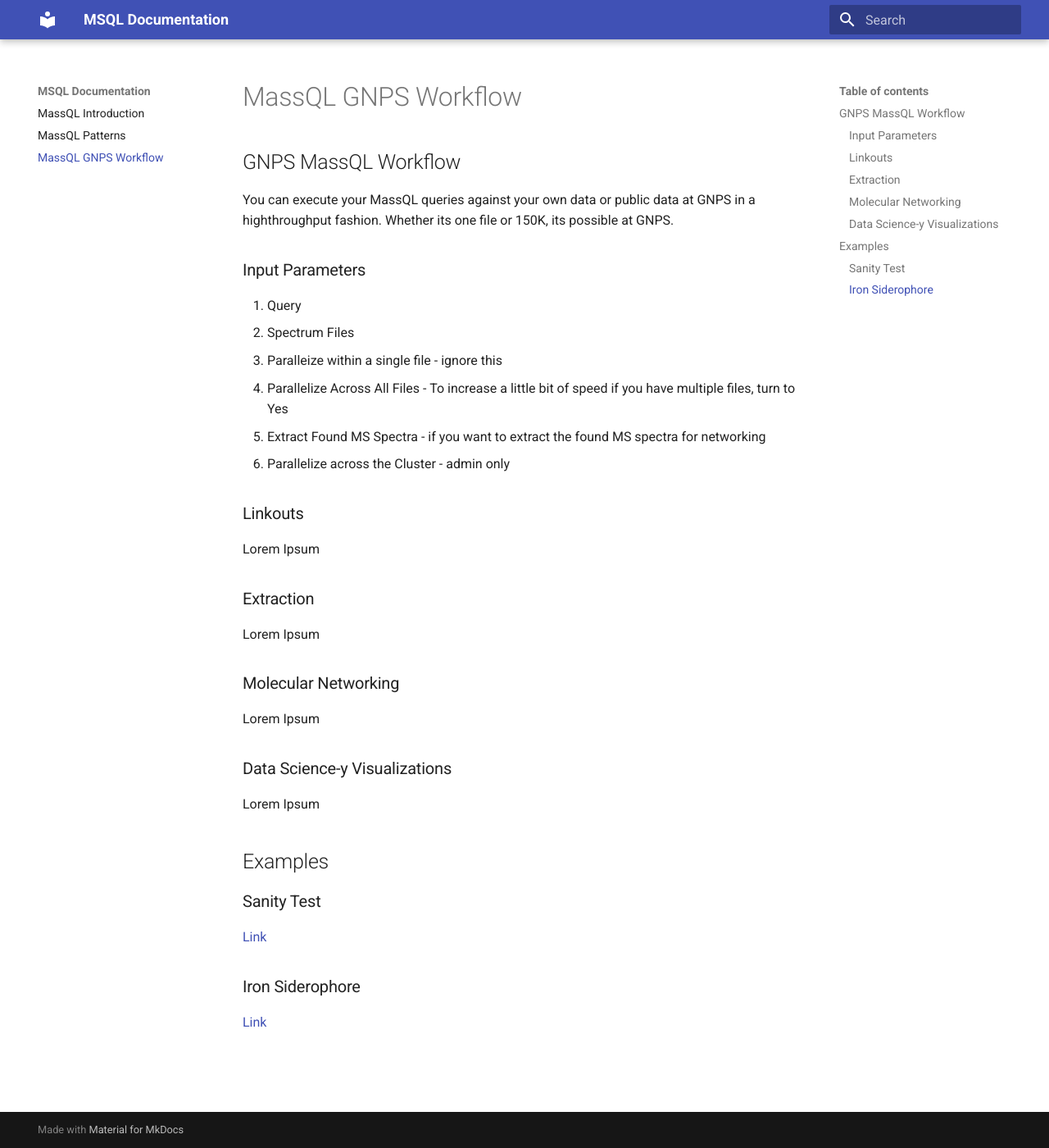
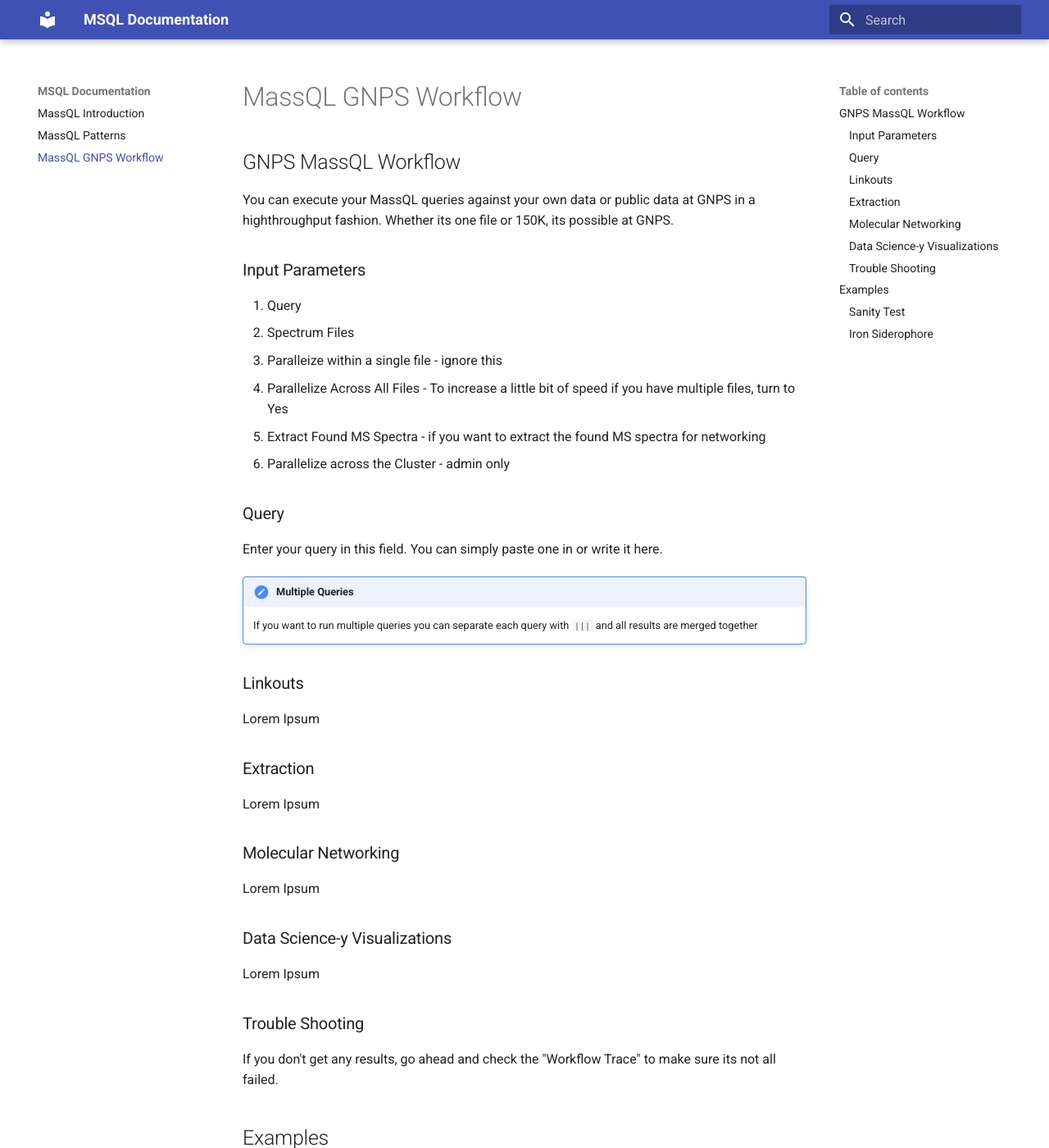
Before and after one commit to mwang87/MassQueryLanguage_Documentation, an MkDocs documentation site: the page built from docs/gnps.md, in a window 1280 px wide and 1400 px high. Shown: the whole window at 82% size. Built offline with MkDocs 1.6.1 and Material for MkDocs 9.7.7, drawn with Linux system fonts in a browser that asks for light colours.

Commit message:
adding or operations

````diff
--- a/docs/gnps.md
+++ b/docs/gnps.md
@@ -11,6 +11,13 @@
 1. Parallelize Across All Files - To increase a little bit of speed if you have multiple files, turn to Yes
 1. Extract Found MS Spectra - if you want to extract the found MS spectra for networking
 1. Parallelize across the Cluster - admin only
+
+### Query
+
+Enter your query in this field. You can simply paste one in or write it here.
+
+!!! note "Multiple Queries"
+    If you want to run multiple queries you can separate each query with ```|||``` and all results are merged together
 
 ### Linkouts
 
@@ -28,6 +35,9 @@
 
 Lorem Ipsum
 
+### Trouble Shooting
+
+If you don't get any results, go ahead and check the "Workflow Trace" to make sure its not all failed.
 
 ## Examples
 
````
